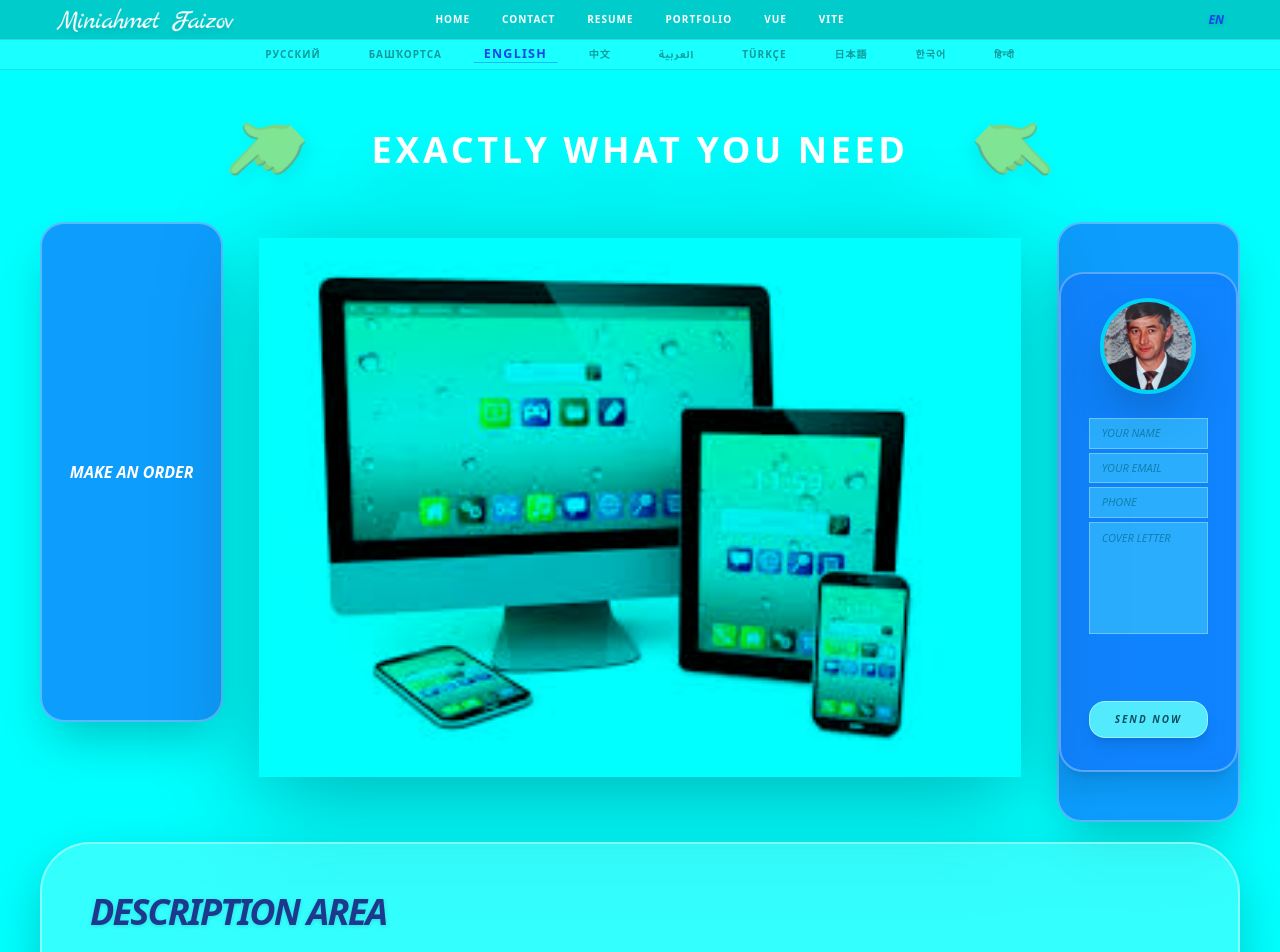
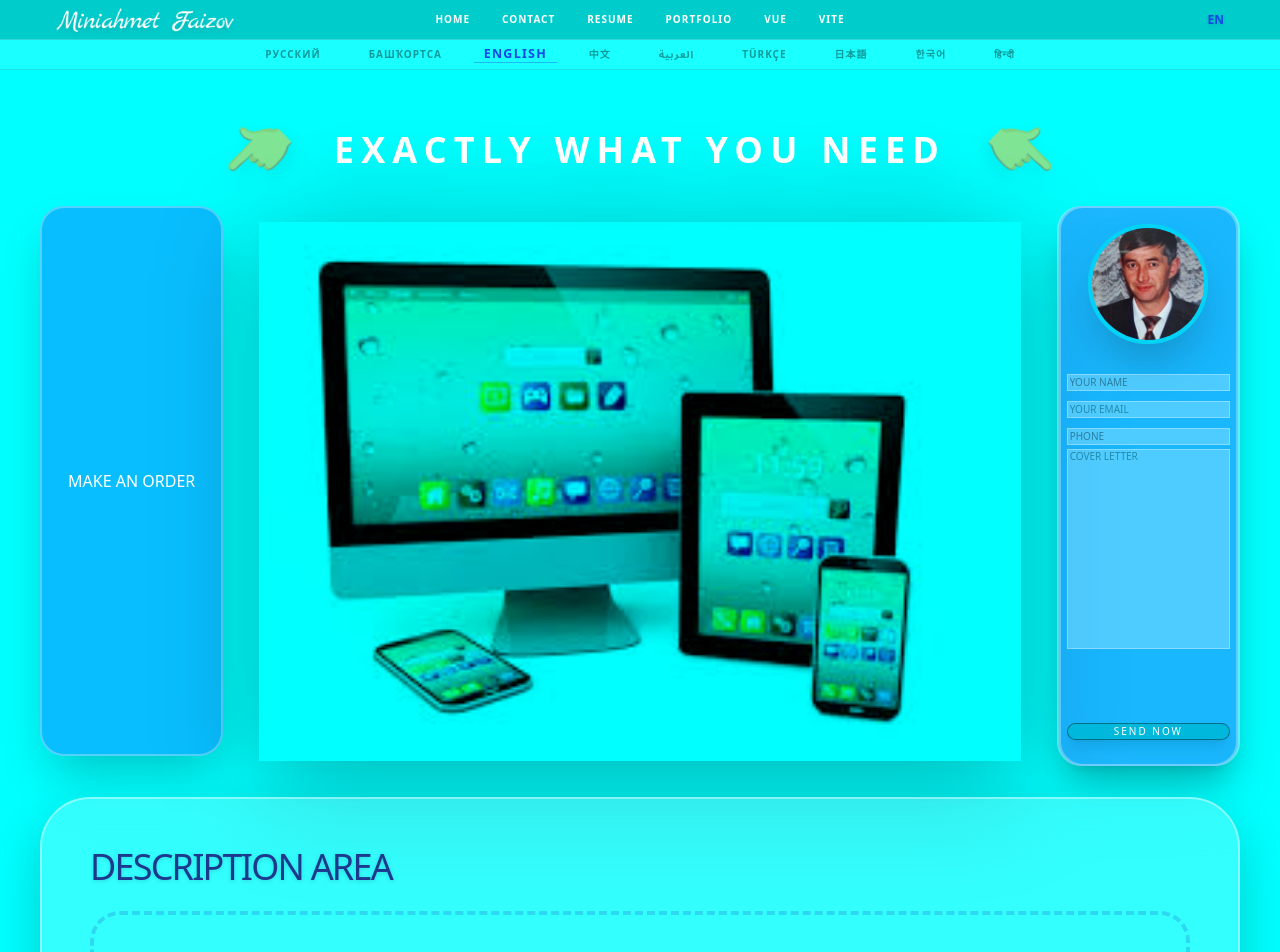
Before and after one commit to faizminov/milausha, a Vue app: page / in a window 1280 px wide. Shown: the top 952 px of the page. Built offline with nearby package versions, Linux system fonts and the light colour scheme.

Commit message:
style: fix chinese character spacing with tracking-widest

```diff
--- a/src/App.vue
+++ b/src/App.vue
@@ -281,28 +281,30 @@ const selectLang = (code) => {
       class="mt-[70px] w-[1200px] mx-auto grid grid-cols-12 gap-x-[20px] py-10 items-start flex-1"
     >
       <!-- Заголовок с руками -->
+      <!-- Увеличили gap-16 и добавили tracking-[0.2em] для воздуха -->
       <div
-        class="col-span-12 flex items-center justify-center gap-16 mb-8 h-[80px]"
+        class="col-span-12 flex items-center justify-center gap-10 mb-4 h-[80px]"
       >
         <span
-          class="text-7xl transform -rotate-[45deg] -scale-x-100 animate-pulse drop-shadow-xl"
+          class="text-6xl transform -rotate-[45deg] -scale-x-100 animate-pulse drop-shadow-xl"
           >👉</span
         >
+
         <h1
-          class="text-4xl font-black uppercase text-center tracking-widest drop-shadow-2xl"
+          class="text-4xl font-semibold uppercase text-center tracking-[0.2em] drop-shadow-2xl text-white whitespace-nowrap"
         >
           {{ t.title }}
         </h1>
 
         <span
-          class="text-7xl transform rotate-[45deg] animate-pulse drop-shadow-xl"
+          class="text-6xl transform rotate-[45deg] animate-pulse drop-shadow-xl"
           >👉</span
         >
       </div>
 
       <!-- SideBar (2) -->
       <aside
-        class="col-span-2 h-[500px] bg-blue-600/60 rounded-3xl border-2 border-white/30 flex items-center justify-center shadow-2xl font-black uppercase italic"
+        class="col-span-2 h-[550px] bg-blue-600/40 rounded-3xl border-2 mt-0 border-white/30 flex items-center justify-center shadow-2xl font-black uppercase not italic font-normal"
       >
         {{ t.sidebar }}
       </aside>
@@ -318,14 +320,14 @@ const selectLang = (code) => {
 
       <!-- Card (2) -->
       <section
-        class="col-span-2 h-[600px] bg-blue-600/60 rounded-3xl border-2 border-white/30 flex items-center justify-center shadow-2xl font-black uppercase italic"
+        class="col-span-2 h-[560px] bg-blue-300/20 mt-0 rounded-3xl border-2 border-white/30 flex items-center justify-center shadow-2xl font-normal uppercase not italic"
       >
         <aside
-          class="col-span-2 h-[500px] bg-blue-600/40 rounded-3xl border-2 border-white/30 flex flex-col items-center p-6 backdrop-blur-sm shadow-xl"
+          class="col-span-2 h-[560px] bg-blue-600/40 rounded-3xl border-2 border-white/30 flex flex-col items-center px-1.5 py-4 backdrop-blur-sm shadow-xl"
         >
           <!-- ТВОЁ ФОТО (Теперь оно чуть ниже и крупнее) -->
           <div
-            class="w-24 h-24 rounded-full border-4 border-cyan-400 overflow-hidden mb-6 shadow-2xl shrink-0"
+            class="w-30 h-30 rounded-full border-4 border-cyan-400 overflow-hidden mb-6 shadow-2xl shrink-0"
           >
             <img
               src="/Я директор.jpg"
@@ -336,45 +338,42 @@ const selectLang = (code) => {
 
           <!-- ФОРМА ОБРАТНОЙ СВЯЗИ (Теперь у неё больше места) -->
           <form
-            class="w-full space-y-1.5 flex-1 flex flex-col justify-between px-1 pb-2"
+            class="w-full space-y-1.5 flex-1 flex flex-col justify-between px-0 pb-2"
           >
             <div class="space-y-1">
               <!-- ИМЯ: Хәтта оҙон исемдәр ҙә һыйырлыҡ итеп text-xs яһайбыҙ -->
               <input
                 type="text"
                 :placeholder="t.name"
-                required
-                class="w-full bg-cyan-300/40 px-3 py-1.5 rounded-none border border-white/30 text-[11px] font-normal text-cyan-950 placeholder:text-cyan-800/60 outline-none focus:bg-cyan-200/60 transition-all"
+                class="w-full bg-cyan-100/30 px-0.5 py-1.0 rounded-none border border-white/30 text-[10px] not-italic font-normal text-cyan-950"
               />
+              <!-- Традицион 'italic' класы булмаҫҡа тейеш! -->
 
-              <!-- EMAIL -->
               <input
                 type="email"
                 :placeholder="t.email"
                 required
-                class="w-full bg-cyan-300/40 px-3 py-1.5 rounded-none border border-white/30 text-[11px] font-normal text-cyan-950 placeholder:text-cyan-800/60 outline-none focus:bg-cyan-200/60 transition-all"
+                class="w-full bg-cyan-100/30 px-0.5 py-1.0 rounded-none border border-white/30 text-[10px] not-italic font-normal text-cyan-950 placeholder:text-cyan-800/60 outline-none focus:bg-cyan-200/60 transition-all"
               />
-
-              <!-- ТЕЛЕФОН -->
               <input
                 type="tel"
                 :placeholder="t.phone"
-                required
-                class="w-full bg-cyan-300/40 px-3 py-1.5 rounded-none border border-white/30 text-[11px] font-normal text-cyan-950 placeholder:text-cyan-800/60 outline-none focus:bg-cyan-200/60 transition-all"
+                class="w-full bg-cyan-100/30 px-0.5 py-1.0 rounded-none border border-white/30 text-[10px] not-italic font-normal text-cyan-950"
               />
+              <!-- Традицион 'italic' класы булмаҫҡа тейеш! -->
 
               <!-- СООБЩЕНИЕ: Бейеклеген h-28-гә тиклем арттырҙыҡ һәм шрифтын бәләкәйләттек -->
               <textarea
-                maxlength="250"
+                maxlength="500"
                 :placeholder="t.msg"
-                class="w-full bg-cyan-300/40 px-3 py-2 rounded-none border border-white/30 text-[11px] font-normal text-cyan-950 placeholder:text-cyan-800/60 h-28 resize-none outline-none focus:bg-cyan-200/60 transition-all leading-tight"
+                class="w-full bg-cyan-100/30 px-0.5 py-1.0 rounded-none border border-white/30 text-[10px] not-italic font-normal text-cyan-950 placeholder:text-cyan-800/60 h-50 resize-none outline-none focus:bg-cyan-200/60 transition-all leading-tight"
               ></textarea>
             </div>
 
             <!-- КНОПКА: Тексты бер аҙ бәләкәйерәк, әммә асыҡ -->
             <button
               type="submit"
-              class="w-full bg-cyan-300 hover:bg-cyan-200 text-cyan-900 font-black py-2.5 rounded-2xl text-[10px] transition-all shadow-lg active:scale-95 uppercase tracking-[0.2em] border border-white/40 mt-1"
+              class="w-full bg-cyan-500 hover:bg-cyan-200 text-white-900 not-italic font-normal py-1.0 rounded-2xl text-[10px] transition-all shadow-lg active:scale-95 uppercase tracking-[0.2em] border border-black/40 mt-0.1"
             >
               {{ t.send }}
             </button>
@@ -387,12 +386,12 @@ const selectLang = (code) => {
         class="col-span-12 mt-5 p-12 bg-white/20 backdrop-blur-xl rounded-[50px] border-2 border-white/40 shadow-[0_20px_50px_rgba(0,0,0,0.2)] relative z-10"
       >
         <h2
-          class="text-4xl font-black mb-6 uppercase italic text-blue-900 tracking-tighter drop-shadow-sm"
+          class="text-4xl font-black mb-6 uppercase not italic font-normal text-blue-900 tracking-tighter drop-shadow-sm"
         >
           Description Area
         </h2>
         <div
-          class="h-[250px] w-full border-4 border-dashed border-blue-800/20 rounded-[30px] flex items-center justify-center font-black text-blue-900/30 text-3xl uppercase italic"
+          class="h-[250px] w-full border-4 border-dashed border-blue-800/20 rounded-[30px] flex items-center justify-center font-normal text-blue-900/30 text-3xl not italic font-normal"
         >
           12 Columns Content Layer
         </div>
@@ -402,7 +401,7 @@ const selectLang = (code) => {
     <!-- 5. ФУТЕР (Непрозрачность 40%, 12 колонок) -->
     <footer
       id="footer"
-      class="w-full bg-black/40 py-12 mt-20 border-t border-white/10 flex justify-center"
+      class="w-full bg-gray/40 py-12 mt-20 border-t border-white/10 flex justify-center"
     >
       <div
         class="w-[1200px] grid grid-cols-12 gap-x-[20px] px-4 text-[11px] font-black uppercase tracking-[0.5em] text-white/50"
@@ -416,6 +415,17 @@ const selectLang = (code) => {
 </template>
 
 <style scoped>
+/* Бөтә проект өсөн курсивты тыйыу */
+* {
+  font-style: normal !important;
+}
+
+/* Inter шрифты 400 (Regular) булыуын нығытыу */
+body {
+  font-family: "Inter", sans-serif;
+  font-weight: 400;
+}
+
 .animate-fade-in {
   animation: fadeIn 1.2s ease-out;
 }
```
